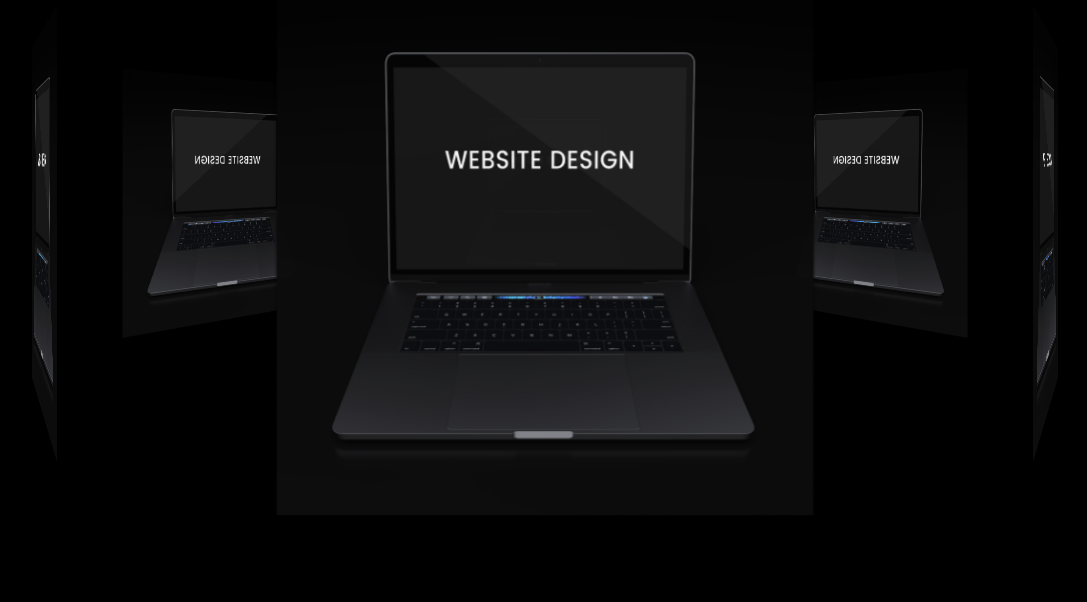
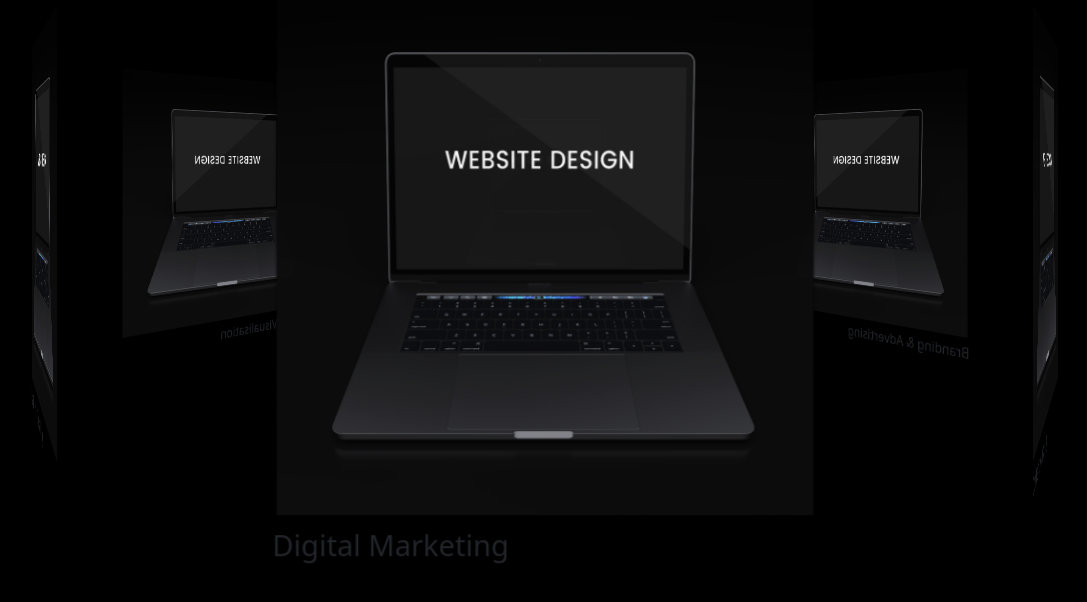
Before and after one commit to humbee-developers/PVOT, a React (Vite) app: page / in a window 1280 px wide. Shown: the part 5250-5852 px from the top of the page, without its empty margins (95-1182 px from the left). Built offline with nearby package versions, Linux system fonts and the light colour scheme; no server answers.

Commit message:
image changes

```diff
--- a/src/components/servicesSrollSlider/ServicesScrollSlider.jsx
+++ b/src/components/servicesSrollSlider/ServicesScrollSlider.jsx
@@ -57,21 +57,27 @@ const ServicesScrollSlider = () => {
           <div className="gallery_box_outer" ref={ref2}>
             <div className="gallery_box_in">
               <img src={sliderImage} alt="sliderImage" />
+              <div className="servicesCardText">Digital Marketing</div>
             </div>
             <div className="gallery_box_in">
               <img src={sliderImage} alt="sliderImage" />
+              <div className="servicesCardText">Content Marketing</div>
             </div>
             <div className="gallery_box_in">
               <img src={sliderImage} alt="sliderImage" />
+              <div className="servicesCardText">Branding & Advertising</div>
             </div>
             <div className="gallery_box_in">
               <img src={sliderImage} alt="sliderImage" />
+              <div className="servicesCardText">Web Development</div>
             </div>
             <div className="gallery_box_in">
               <img src={sliderImage} alt="sliderImage" />
+              <div className="servicesCardText">Creative Visualisation</div>
             </div>
             <div className="gallery_box_in">
               <img src={sliderImage} alt="sliderImage" />
+              <div className="servicesCardText">Marketing Consulting</div>
             </div>
             {/* <div className="gallery_box_in">
               <img src={sliderImage} alt="sliderImage" />
@@ -96,12 +102,24 @@ const ServicesScrollSlider = () => {
         </div>
 
         <div className="servicesCard_wrapper_mobile">
+          <div className="serviceCard_mobile">
             <img src={sliderImage} alt="slide1" />
+          </div>
+          <div className="serviceCard_mobile">
             <img src={sliderImage} alt="slide1" />
+          </div>
+          <div className="serviceCard_mobile">
             <img src={sliderImage} alt="slide1" />
+          </div>
+          <div className="serviceCard_mobile">
             <img src={sliderImage} alt="slide1" />
+          </div>
+          <div className="serviceCard_mobile">
             <img src={sliderImage} alt="slide1" />
+          </div>
+          <div className="serviceCard_mobile">
             <img src={sliderImage} alt="slide1" />
+          </div>
         </div>
       </div>
     </div>
```
Lines whose indentation alone changed are shown as unchanged.
